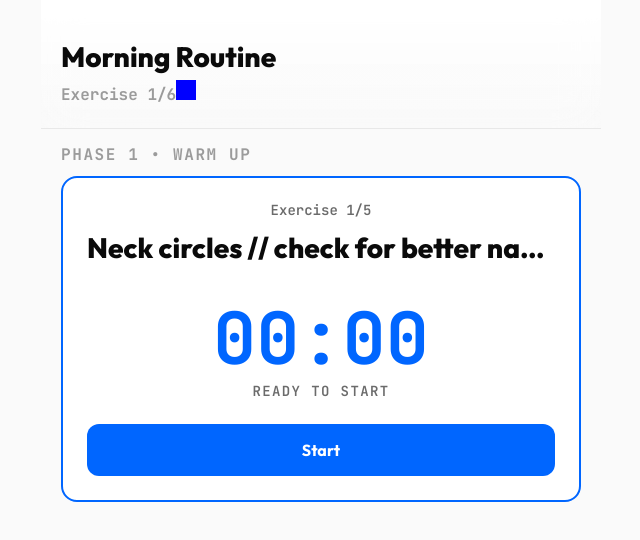
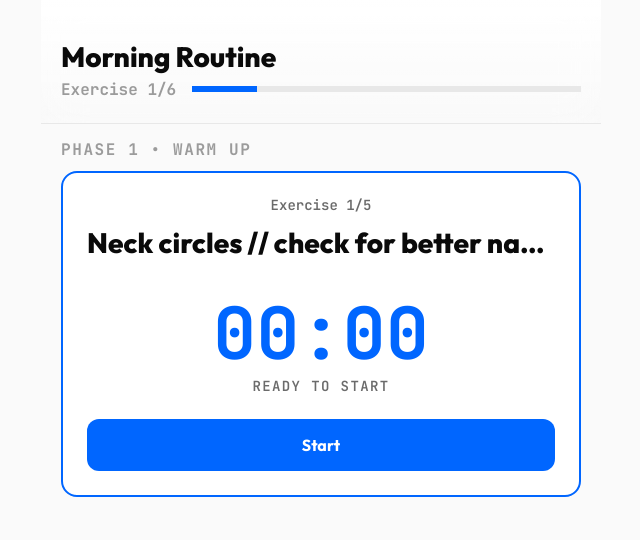
Before and after one commit to hahcho/soma-sophia, an Angular app in the folder soma-sophia/: page /follow-along in a window 1280 px wide. Shown: the top 540 px of the page, without its empty margins (319-959 px from the left). Built offline with nearby package versions, Linux system fonts and the light colour scheme.

Commit message:
Add progress bar in routine follow along component

```diff
--- /dev/null
+++ b/soma-sophia/src/app/routine-follow-along/progress-bar/progress-bar.html
@@ -0,0 +1 @@
+<div class="fill" [style.width.%]="filled() * 100"></div>
--- /dev/null
+++ b/soma-sophia/src/app/routine-follow-along/progress-bar/progress-bar.scss
@@ -0,0 +1,14 @@
+@use 'variables' as *;
+
+:host {
+  display: block;
+  height: u(1.5);
+  background: $color-border-subtle;
+  overflow: hidden;
+}
+
+.fill {
+  height: 100%;
+  background: $color-accent-primary;
+  transition: width 0.3s ease;
+}
--- /dev/null
+++ b/soma-sophia/src/app/routine-follow-along/progress-bar/progress-bar.ts
@@ -0,0 +1,10 @@
+import {Component, input} from '@angular/core';
+
+@Component({
+    selector: 'ss-progress-bar',
+    templateUrl: './progress-bar.html',
+    styleUrl: './progress-bar.scss',
+})
+export class ProgressBar {
+    filled = input.required<number>(); // 0 to 1
+}
--- a/soma-sophia/src/app/routine-follow-along/routine-follow-along.html
+++ b/soma-sophia/src/app/routine-follow-along/routine-follow-along.html
@@ -1,10 +1,11 @@
 <header>
     <h1>{{ routine().name }}</h1>
-    <h2 style="display: inline-block">
-        Exercise
-        {{ ongoingRoutine().currentExerciseIndex + 1 }}/{{ routine().totalExercises() }}
-    </h2>
-    <div style="display: inline-block;background-color: blue; width: 20px; height: 20px">
+    <div class="exercise-progress">
+        <h2>
+            Exercise
+            {{ ongoingRoutine().currentExerciseIndex + 1 }}/{{ routine().totalExercises() }}
+        </h2>
+        <ss-progress-bar [filled]="ongoingRoutine().exercisesProgress" />
     </div>
 </header>
 <main>
--- a/soma-sophia/src/app/routine-follow-along/routine-follow-along.scss
+++ b/soma-sophia/src/app/routine-follow-along/routine-follow-along.scss
@@ -9,6 +9,16 @@ header {
   h1 {
     margin-bottom: u(1.5);
   }
+
+  .exercise-progress {
+    display: flex;
+    align-items: center;
+    gap: u(4);
+
+    ss-progress-bar {
+      flex: 1;
+    }
+  }
 }
 
 main {
--- a/soma-sophia/src/app/routine-follow-along/routine-follow-along.ts
+++ b/soma-sophia/src/app/routine-follow-along/routine-follow-along.ts
@@ -2,6 +2,7 @@ import {Component, inject, signal, output, linkedSignal} from '@angular/core';
 import {RoutineService, Routine, ExerciseSet, ExerciseSuperSet} from '../routine.service';
 import {SetFollowAlong} from './set-follow-along/set-follow-along';
 import {SupersetFollowAlong} from './superset-follow-along/superset-follow-along';
+import {ProgressBar} from './progress-bar/progress-bar';
 
 
 class OngoingRoutine {
@@ -13,6 +14,10 @@ class OngoingRoutine {
             index += this.routine.phases[i].sets.length;
         }
         return index + this.setIndex;
+    }
+
+    get exercisesProgress() {
+        return (this.currentExerciseIndex + 1) / this.routine.totalExercises();
     }
 
     get currentPhase() {
@@ -53,7 +58,7 @@ class OngoingRoutine {
 
 @Component({
     selector: 'ss-routine-follow-along',
-    imports: [SetFollowAlong, SupersetFollowAlong],
+    imports: [SetFollowAlong, SupersetFollowAlong, ProgressBar],
     templateUrl: './routine-follow-along.html',
     styleUrl: './routine-follow-along.scss',
 })
```
